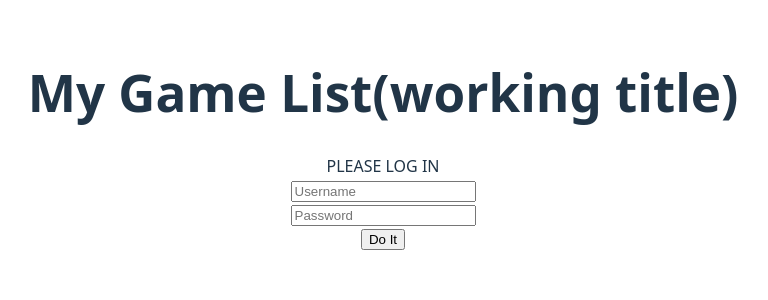
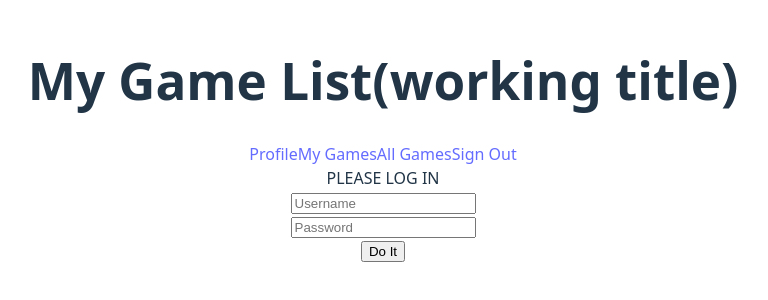
Before and after one commit to KaitMArms/POOSD-Large-Project, a React app in the folder frontend/: page / in a window 1280 px wide. Shown: the part 260-560 px from the top of the page, without its empty margins (257-1025 px from the left). Built offline with nearby package versions, Linux system fonts and the light colour scheme; the HTML template or start-up script is replaced by a standard one.

Commit message:
Update PageTitle.tsx

```diff
--- a/frontend/src/components/PageTitle.tsx
+++ b/frontend/src/components/PageTitle.tsx
@@ -1,7 +1,17 @@
+//Title of the website plus global nav
 function PageTitle()
 {
+    // Add links when actual domain and website is set up
     return(
-        <h1 id="title">My Game List(working title)</h1>
+        <div id='titleContainer'>
+            <h1 id="title">My Game List(working title)</h1>
+            <nav>
+                <a href="">Profile</a>
+                <a href="">My Games</a>
+                <a href="">All Games</a>
+                <a href="">Sign Out</a>
+            </nav>
+        </div>
     );
 };
 
```
